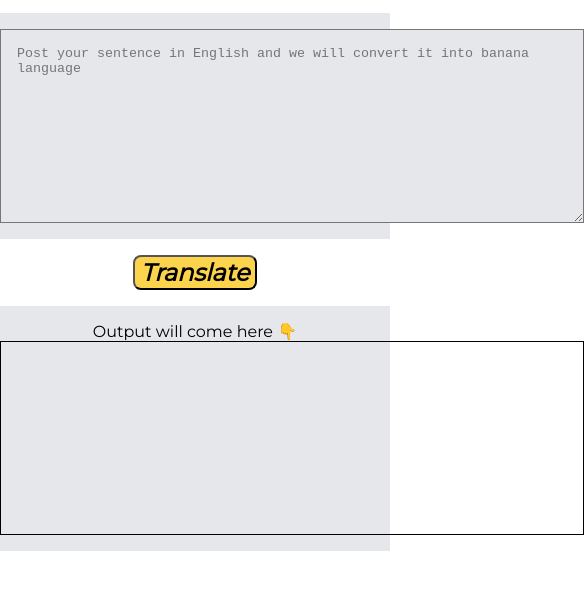
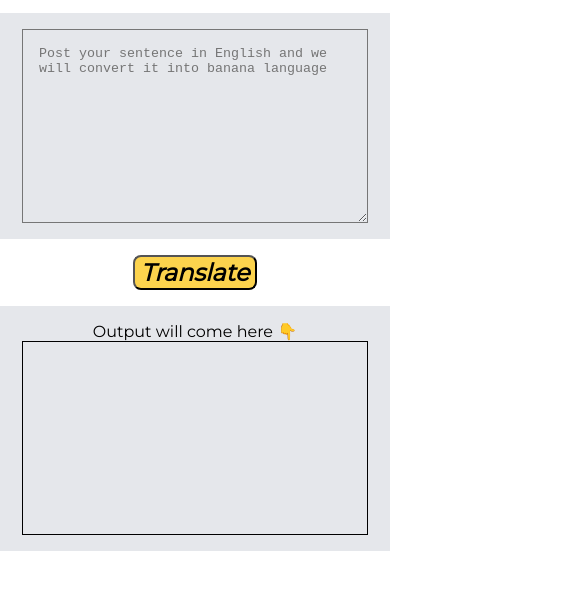
Before and after one commit to LakGupta/neogcamp-banana-speak, a plain HTML site: page index.html in a window 390 px wide. Shown: the part 152-742 px from the top of the page, 584 px wide, since content can reach past the window. Drawn offline with Linux system fonts and the light colour scheme.

Commit message:
update: made responsive

```diff
--- a/index.html
+++ b/index.html
@@ -16,7 +16,7 @@
     </header>
 
     <section class="ow">
-        <div class="margin-auto container">
+        <div class="container">
             <textarea id="txt-input"
                 placeholder="Post your sentence in English and we will convert it into banana language"></textarea>
         </div>
--- a/style.css
+++ b/style.css
@@ -6,13 +6,18 @@
 
 }
 textarea{
-    width: 50rem;
+    width: 80vw;
     height: 10rem;
     display: block;
     margin-left: auto;
     margin-right: auto;
     padding: 1rem;
     background-color: var(--off-white);
+
+}
+
+@media only screen and (max-width:480px)
+{
 
 }
 
@@ -27,25 +32,26 @@ body{
 }
 
 #txt-output{
-    width: 50rem;
+    width: 80vw;
     height: 10rem;
     margin: 1rem;
     padding: 1rem;
     border: 1px solid black;
-    max-width: 550px;
+    max-width: 40rem;
     margin: auto;
+    min-width: 5rem;
 }
 
 #txt-input{
-    max-width: 550px;
+    max-width: 40rem;
+    min-width: 10rem;
 }
 
 .area-more{
 
     background-color: var(--minion-yellow);
     padding: 1rem;
-    max-width: 1800px;
-    min-width: 300px;
+
 }
 
 .area-more h1{
@@ -77,8 +83,7 @@ body{
     padding-bottom: 1rem;
     margin-bottom: 1rem;
     margin-top: 1rem;
-    max-width: 100%;
-    max-height: 100%;
+
 
 
 }
```
